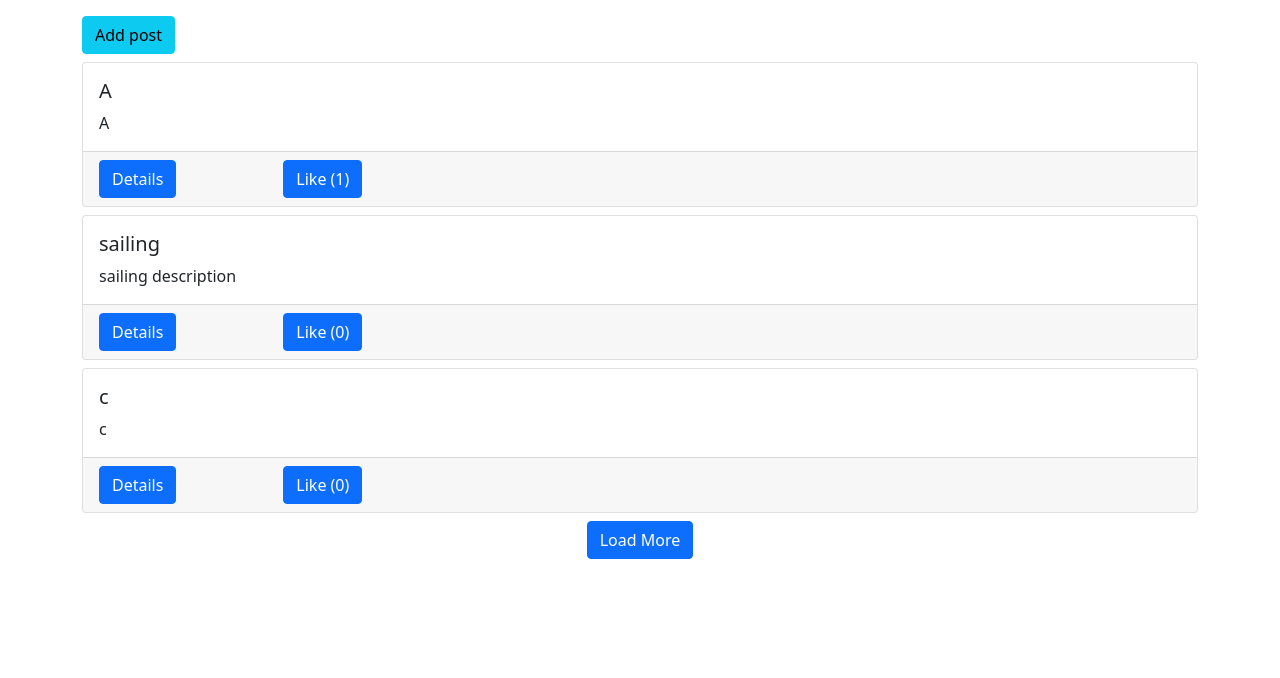
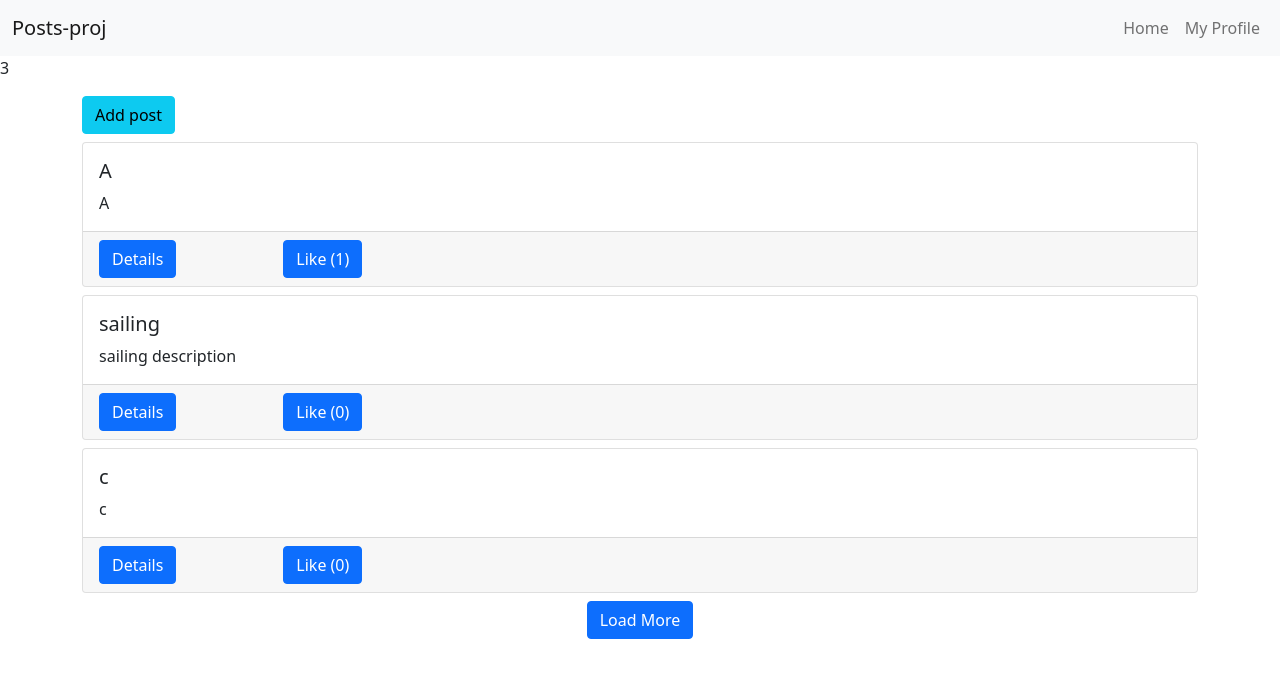
Before and after one commit to CozyWithMeli/A4-Networking, a Django app: page / in a window 1280 px wide. Shown: the top 678 px of the page. Run offline with Django 5.2, Linux system fonts and the light colour scheme; a user stored in the database is signed in; data comes from the database, SQL or seed files in the repository; both versions use the stored data as it was after the commit; some libraries are stand-ins or nearby versions.

Commit message:
Finished project, added nav bar

```diff
--- a/posts/templates/posts/main.html
+++ b/posts/templates/posts/main.html
@@ -20,7 +20,7 @@ posts
                     <button type="button" class="btn-close add-modal-close" data-bs-dismiss="modal" aria-label="Close"></button>
                 </div>
                 <div class="modal-body">
-                    <form id="post-form">
+                    <form id="post-form" autocomplete="off">
                         {% csrf_token %}
                         {{form|crispy}}
                         <div class="modal-footer">
--- a/posts/utils.py
+++ b/posts/utils.py
@@ -1,6 +1,7 @@
 from .models import Post
 from profiles.models import Profile
 from django.http import HttpResponse
+from django.shortcuts import redirect
 
 def action_permission(func):
     def wrapper(request, **kwargs):
@@ -12,6 +13,7 @@ def action_permission(func):
             return func(request, **kwargs)
         else:
             print('no')
-            return HttpResponse('You do not have permission to perform this action.')
+            # return HttpResponse('You do not have permission to perform this action.')
+            return redirect('posts:main-board')
 
     return wrapper
--- a/posts/views.py
+++ b/posts/views.py
@@ -1,5 +1,5 @@
 from pydoc import visiblename
-from django.shortcuts import render
+from django.shortcuts import render, redirect
 from .models import Post, Photo
 from django.http import JsonResponse, HttpResponse
 from .forms import PostForm
@@ -67,16 +67,18 @@ def load_post_data_view(request, num_posts):
 
 @login_required
 def post_detail_data_view(request, pk):
-    obj = Post.objects.get(pk=pk)
-    data = {
-        'id': obj.id,
-        'title': obj.title,
-        'body': obj.body,
-        'author': obj.author.user.username,
-        'logged_in': request.user.username,
+    if request.headers.get('x-requested-with') == 'XMLHttpRequest':
+        obj = Post.objects.get(pk=pk)
+        data = {
+            'id': obj.id,
+            'title': obj.title,
+            'body': obj.body,
+            'author': obj.author.user.username,
+            'logged_in': request.user.username,
 
-    }
-    return JsonResponse({'data': data})
+        }
+        return JsonResponse({'data': data})
+    return redirect('posts:main-board')
 
 @login_required
 def like_unlike_post(request):
@@ -90,6 +92,7 @@ def like_unlike_post(request):
             liked = True
             obj.liked.add(request.user)
         return JsonResponse({'liked': liked, 'count': obj.like_count})
+    return redirect('posts:main-board')
 
 @login_required
 @action_permission
@@ -101,10 +104,11 @@ def update_post(request, pk):
         obj.title = new_title
         obj.body = new_body
         obj.save()
-    return JsonResponse({
-        'title': new_title,
-        'body': new_body,
+        return JsonResponse({
+            'title': new_title,
+            'body': new_body,
     })
+    return redirect('posts:main-board')
 
 @login_required
 @action_permission
@@ -113,7 +117,7 @@ def delete_post(request, pk):
     if request.headers.get('x-requested-with') == 'XMLHttpRequest':
         obj.delete()
         return JsonResponse({'msg': 'Post Deleted'})
-    return JsonResponse({'msg': 'Post Not Deleted'})
+    return redirect('posts:main-board')
 
 @login_required
 def image_upload_view(request):
--- a/templates/base.html
+++ b/templates/base.html
@@ -30,7 +30,7 @@
   </head>
   <body>
     {% include "navbar.html" %}
-    <div class="container mt-3">
+    3<div class="container mt-3 mb-3">
         {% block content %}
         {% endblock content %}
     </div>
--- a/templates/navbar.html
+++ b/templates/navbar.html
@@ -0,0 +1,27 @@
+{% url 'posts:main-page' as path_to_home %}
+{% url 'profiles:my-profile' as path_to_my_profile %}
+
+<nav class="navbar navbar-expand-lg navbar-light bg-light">
+  <div class="container-fluid">
+    <a class="navbar-brand" href="{{ path_to_home }}">Posts-proj</a>
+    <button class="navbar-toggler" type="button" data-bs-toggle="collapse" data-bs-target="#navbarNav"
+      aria-controls="navbarNav" aria-expanded="false" aria-label="Toggle navigation">
+      <span class="navbar-toggler-icon"></span>
+    </button>
+
+    <div class="collapse navbar-collapse" id="navbarNav">
+      <ul class="navbar-nav ms-auto">
+        <li class="nav-item">
+          <a class="nav-link {% if request.path == path_to_home %}active{% endif %}" href="{{ path_to_home }}">
+            Home
+          </a>
+        </li>
+        <li class="nav-item">
+          <a class="nav-link {% if request.path == path_to_my_profile %}active{% endif %}" href="{{ path_to_my_profile }}">
+            My Profile
+          </a>
+        </li>
+      </ul>
+    </div>
+  </div>
+</nav>
```
Also changed, not shown: db.sqlite3.
